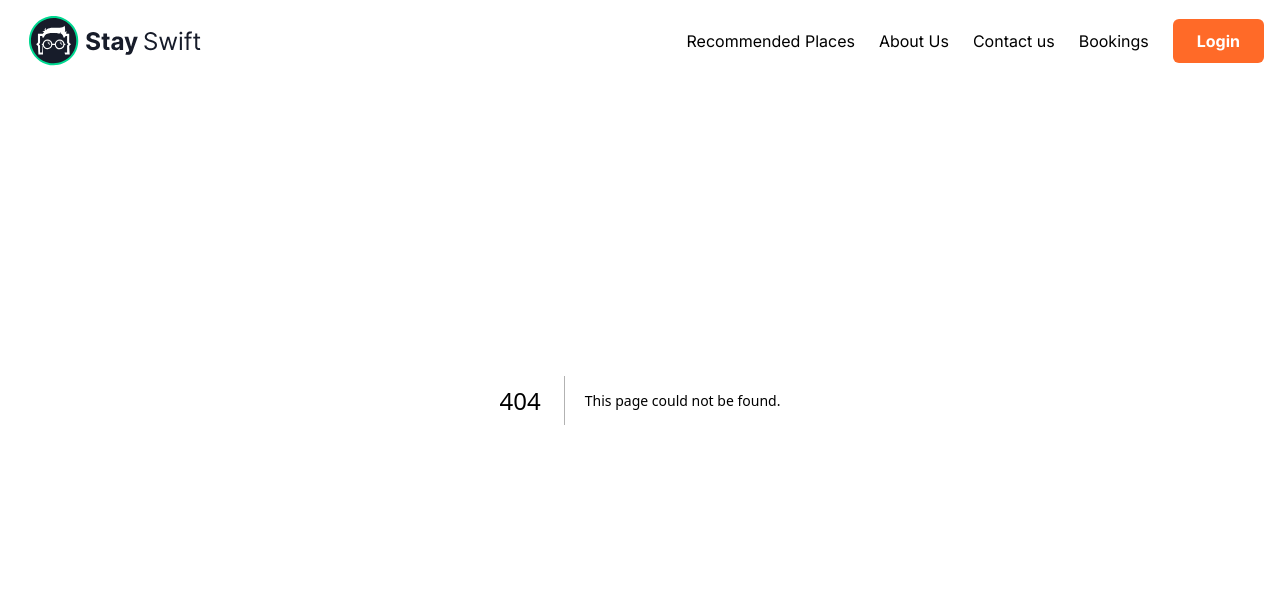
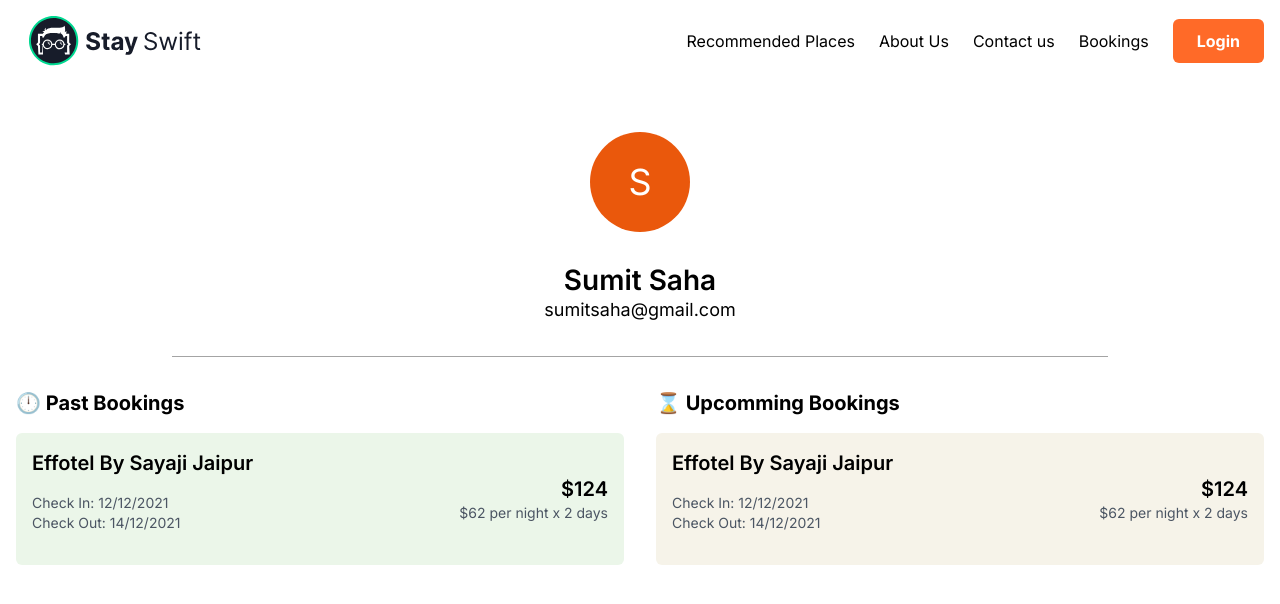
Before and after one commit to robiulsagor/stay-swift, a Next.js app: page /bookings in a window 1280 px wide. Before the commit this address had no page. Shown: the top 604 px of the page. Built offline with nearby package versions, Linux system fonts and the light colour scheme.

Commit message:
bookings page done

```diff
--- /dev/null
+++ b/app/bookings/page.js
@@ -0,0 +1,28 @@
+import PastBookings from "@/components/profile/PastBookings";
+import ProfileInfo from "@/components/profile/ProfileInfo";
+import UpcommingBookings from "@/components/profile/UpcommingBookings";
+
+export default function BookingsPage() {
+  return (
+    <>
+      <div>
+        <section className="mt-[100px]">
+          <div className="container">
+            <ProfileInfo />
+          </div>
+        </section>
+        <section>
+          <div className="container">
+            <div className="grid grid-cols-1 lg:grid-cols-2 gap-8">
+              {/* Past Bookings */}
+
+              <PastBookings />
+
+              <UpcommingBookings />
+            </div>
+          </div>
+        </section>
+      </div>
+    </>
+  );
+}
--- /dev/null
+++ b/components/profile/PastBookings.jsx
@@ -0,0 +1,23 @@
+export default function PastBookings() {
+  return (
+    <div className="space-y-4">
+      <h2 className="text-xl font-bold">🕛️ Past Bookings</h2>
+      <div className="bg-[#ebf6e9] p-4 rounded-md">
+        <div className="flex justify-between items-center ">
+          <div>
+            <h3 className="text-xl font-semibold">Effotel By Sayaji Jaipur</h3>
+            <div className="text-sm text-gray-600 my-4">
+              <p>Check In: 12/12/2021</p>
+              <p>Check Out: 14/12/2021</p>
+            </div>
+          </div>
+          {/* Total Cost */}
+          <div>
+            <h3 className="text-xl font-semibold text-right">$124</h3>
+            <p className="text-sm text-gray-600">$62 per night x 2 days</p>
+          </div>
+        </div>
+      </div>
+    </div>
+  );
+}
--- /dev/null
+++ b/components/profile/ProfileInfo.jsx
@@ -0,0 +1,16 @@
+export default function ProfileInfo() {
+  return (
+    <div className="flex flex-col items-center py-8 text-center">
+      {/* profile image */}
+      <div className="relative max-h-[180px] max-w-[180px] rounded-full lg:mb-8 h-[100px] w-[100px] bg-orange-600 grid place-items-center text-4xl text-white">
+        S
+      </div>
+      {/* name , email */}
+      <div>
+        <h3 className="text-2xl font-semibold lg:text-[28px]">Sumit Saha</h3>
+        <p className="leading-[231%] lg:text-lg">sumitsaha@gmail.com</p>
+      </div>
+      <div className="w-3/4 border-b border-[#a4a4a4] py-6 lg:py-4" />
+    </div>
+  );
+}
--- /dev/null
+++ b/components/profile/UpcommingBookings.jsx
@@ -0,0 +1,23 @@
+export default function UpcommingBookings() {
+  return (
+    <div className="space-y-4">
+      <h2 className="text-xl font-bold">⌛️ Upcomming Bookings</h2>
+      <div className="bg-[#F6F3E9] p-4 rounded-md">
+        <div className="flex justify-between items-center ">
+          <div>
+            <h3 className="text-xl font-semibold">Effotel By Sayaji Jaipur</h3>
+            <div className="text-sm text-gray-600 my-4">
+              <p>Check In: 12/12/2021</p>
+              <p>Check Out: 14/12/2021</p>
+            </div>
+          </div>
+          {/* Total Cost */}
+          <div>
+            <h3 className="text-xl font-semibold text-right">$124</h3>
+            <p className="text-sm text-gray-600">$62 per night x 2 days</p>
+          </div>
+        </div>
+      </div>
+    </div>
+  );
+}
```
